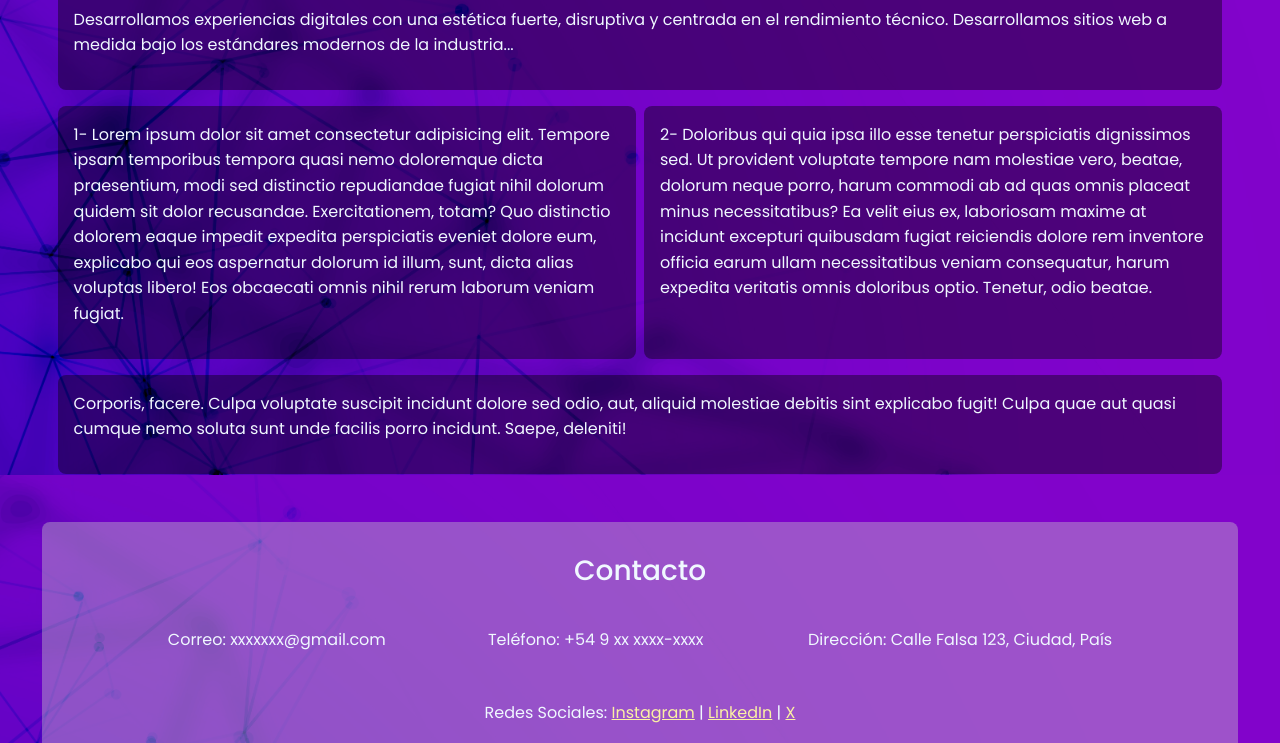
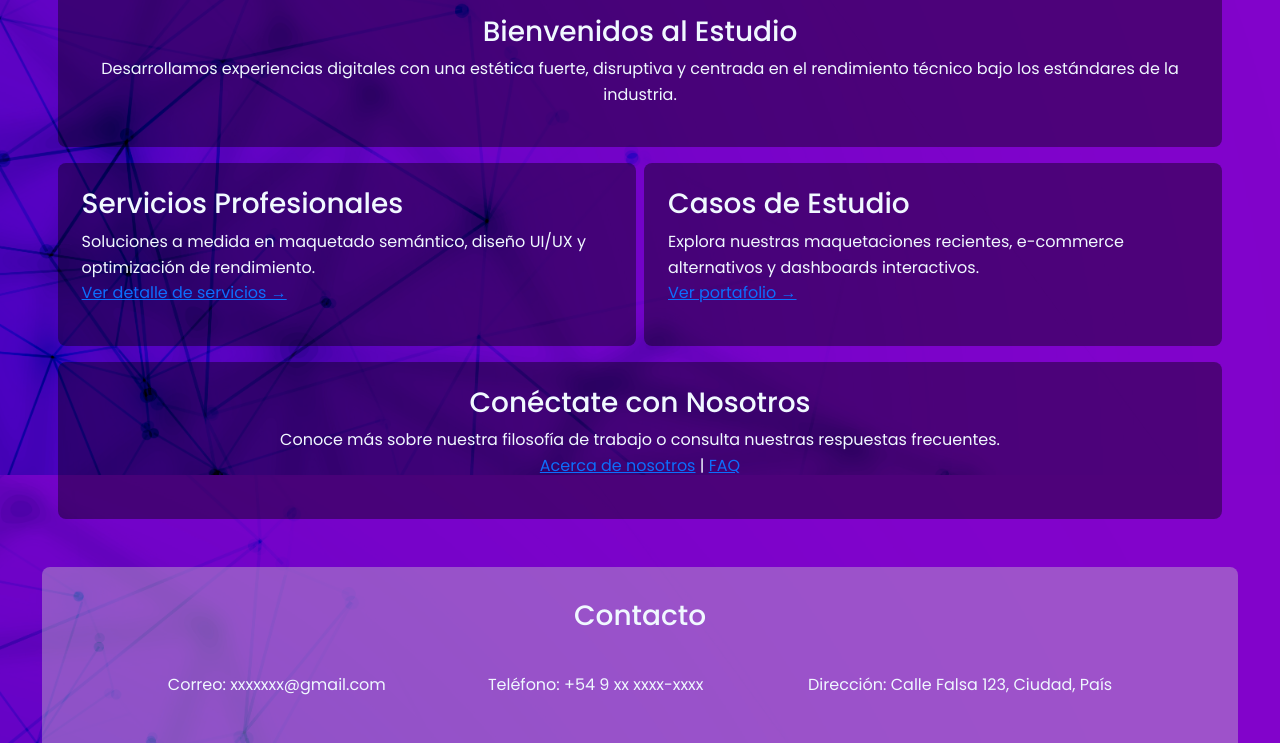
Before and after one commit to Fr4nk0-9izi/Preentrega6-Coderhouse, a plain HTML site: page index.html in a window 1280 px wide. Shown: the part 325-1068 px from the top of the page. Drawn offline with nearby package versions, Linux system fonts and the light colour scheme.

Commit message:
feat: agregar preconnect en todos los HTML para evitar FOUC; rellenar y alinear contenido cards del inicio

```diff
--- a/css/style.css
+++ b/css/style.css
@@ -184,6 +184,24 @@ footer a:hover {
     gap:1.5rem;
     padding: 1rem;
     width:100%;
+}
+
+.index-grid section {
+    display: flex;
+    flex-direction: column;
+    justify-content: center;
+    align-items: flex-start;
+    padding: 1.5rem;
+}
+
+.index-grid .section1{
+    align-items: center;
+    text-align: center;
+}
+
+.index-grid .section4{
+    align-items: center;
+    text-align: center;
 }
 
 /*  ===========================
--- a/index.html
+++ b/index.html
@@ -4,11 +4,16 @@
     <meta charset="UTF-8">
     <meta name="viewport" content="width=device-width, initial-scale=1.0">
     <title>Inicio | Maquetado Web</title>
+    <!-- Preconnect con Google Fonts para reducir la latencia-->
+    <link rel="preconnect" href="https://fonts.googleapis.com">
+    <link rel="preconnect" href="https://fonts.gstatic.com" crossorigin>
     <!-- Bootstrap -->
     <link href="https://cdn.jsdelivr.net/npm/bootstrap@5.3.3/dist/css/bootstrap.min.css" rel="stylesheet">
+    <!-- Mis estilos -->
     <link rel="stylesheet" href="./css/style.css">
 </head>
 <body>
+
     <header class="header-principal">
         <div class="header-content">
             <h1>Estudio de diseño y maquetado web</h1>
@@ -31,29 +36,32 @@
                 </div>
             </nav>
         </div>
-
         <img src="./assets/img/codigo.png" alt="Imagen de logo con html y css" class="logo-header">
     </header>
 
     <main>
         <!-- Sección de bienvenida -->
-        <h2>Nuestra Labor:</h2>
+<h2>Arquitectura y Diseño Frontend</h2>
 
         <div class="index-grid">
             <section class="section1">
-                <p>Desarrollamos experiencias digitales con una estética fuerte, disruptiva y centrada en el rendimiento técnico. Desarrollamos sitios web a medida bajo los estándares modernos de la industria...</p>
+                <h3>Bienvenidos al Estudio</h3>
+                <p>Desarrollamos experiencias digitales con una estética fuerte, disruptiva y centrada en el rendimiento técnico bajo los estándares de la industria.</p>
             </section>
 
             <section class="section2">
-                <p>1- Lorem ipsum dolor sit amet consectetur adipisicing elit. Tempore ipsam temporibus tempora quasi nemo doloremque dicta praesentium, modi sed distinctio repudiandae fugiat nihil dolorum quidem sit dolor recusandae. Exercitationem, totam? Quo distinctio dolorem eaque impedit expedita perspiciatis eveniet dolore eum, explicabo qui eos aspernatur dolorum id illum, sunt, dicta alias voluptas libero! Eos obcaecati omnis nihil rerum laborum veniam fugiat.</p>
+                <h3>Servicios Profesionales</h3>
+                <p>Soluciones a medida en maquetado semántico, diseño UI/UX y optimización de rendimiento. <br><a href="./pages/servicios.html">Ver detalle de servicios →</a></p>
             </section>
 
             <section class="section3">
-                <p>2- Doloribus qui quia ipsa illo esse tenetur perspiciatis dignissimos sed. Ut provident voluptate tempore nam molestiae vero, beatae, dolorum neque porro, harum commodi ab ad quas omnis placeat minus necessitatibus? Ea velit eius ex, laboriosam maxime at incidunt excepturi quibusdam fugiat reiciendis dolore rem inventore officia earum ullam necessitatibus veniam consequatur, harum expedita veritatis omnis doloribus optio. Tenetur, odio beatae.</p>
+                <h3>Casos de Estudio</h3>
+                <p>Explora nuestras maquetaciones recientes, e-commerce alternativos y dashboards interactivos. <br><a href="./pages/portafolio.html">Ver portafolio →</a></p>
             </section>
 
             <section class="section4">
-                <p>Corporis, facere. Culpa voluptate suscipit incidunt dolore sed odio, aut, aliquid molestiae debitis sint explicabo fugit! Culpa quae aut quasi cumque nemo soluta sunt unde facilis porro incidunt. Saepe, deleniti!</p>
+                <h3>Conéctate con Nosotros</h3>
+                <p>Conoce más sobre nuestra filosofía de trabajo o consulta nuestras respuestas frecuentes. <br><a href="./pages/acerca-nosotros.html">Acerca de nosotros</a> | <a href="./pages/faq.html">FAQ</a></p>
             </section>
         </div>
     </main>
```
Also changed, not shown: pages/acerca-nosotros.html (+4 -0 lines), pages/faq.html (+4 -0 lines), pages/portafolio.html (+4 -0 lines), pages/servicios.html (+4 -0 lines).
